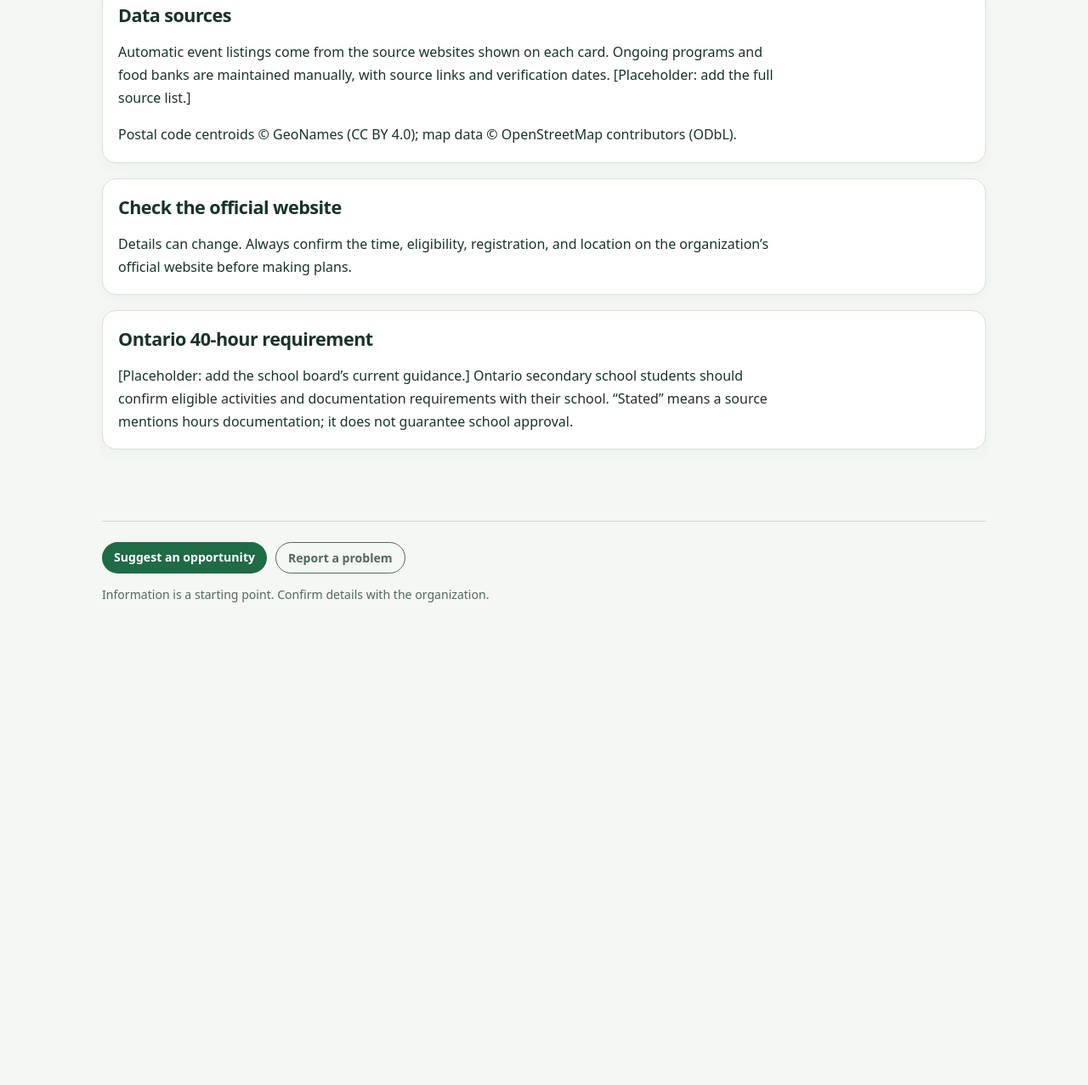
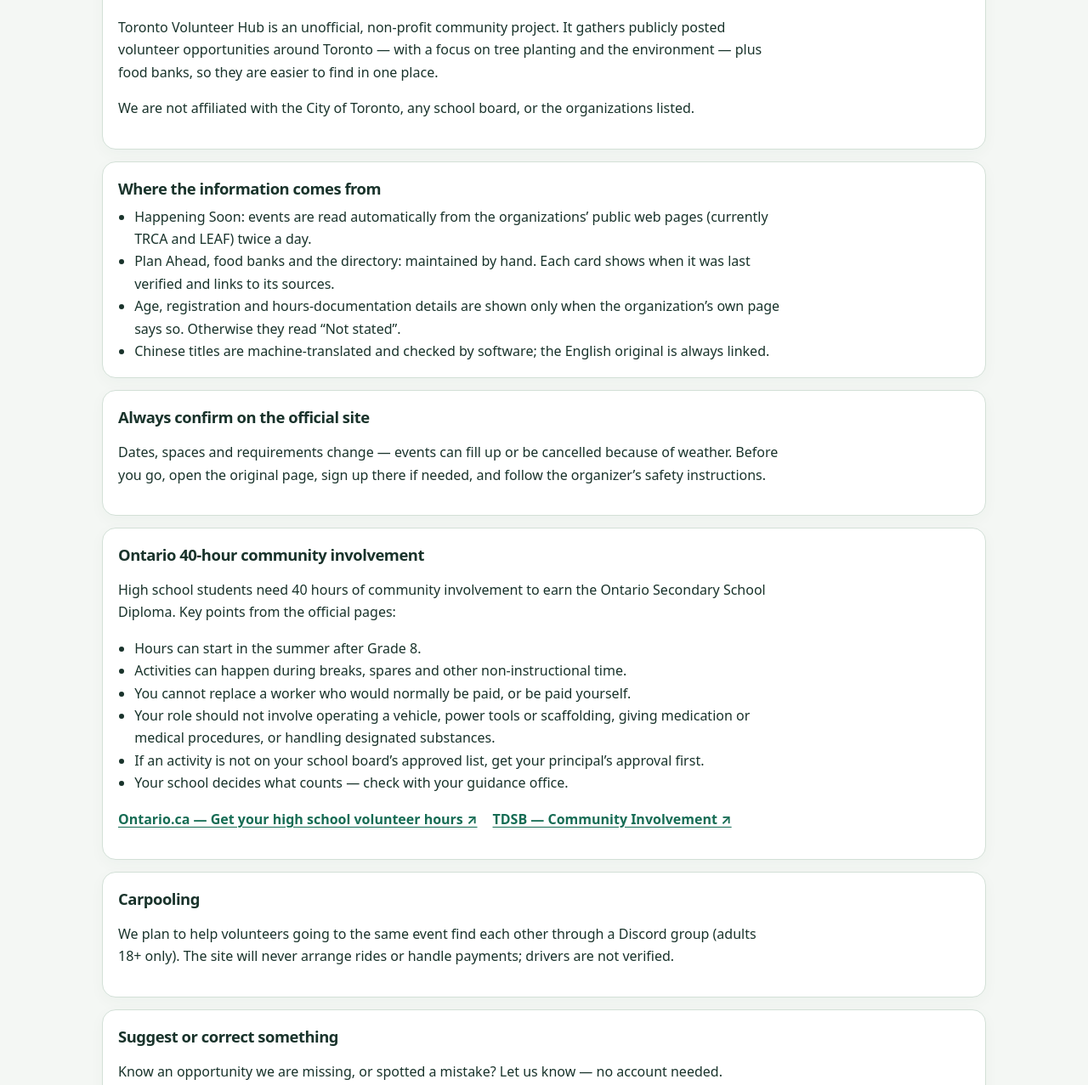
Before and after one commit to tovolunteer/tovolunteer.github.io, an Astro site in the folder site/: page /about in a window 1280 px wide. Shown: the part 301-1578 px from the top of the page at 85% size. Before the commit the page ends 1064 px from the top, so only its background shows below. Built offline with nearby package versions, Linux system fonts and the light colour scheme; Astro itself is replaced by a stand-in of ours.

Commit message:
About page with verified 40-hour rules; replace per-card fetched time with section 'last checked'

```diff
--- a/site/src/components/About.astro
+++ b/site/src/components/About.astro
@@ -1,23 +1,32 @@
 ---
 import Layout from './Layout.astro';
+import { about } from '../i18n/about';
 
 const { t } = Astro.props;
+const sections = about[t.lang === 'zh' ? 'zh' : 'en'];
 ---
 <Layout t={t} page="about" title={t.aboutTitle}>
   <section class="hero">
     <p class="eyebrow">{t.homeEyebrow}</p>
     <h1>{t.aboutTitle}</h1>
-    <p class="lead">{t.intro}</p>
   </section>
   <section class="content-section about-grid">
-    <article class="card"><h2>{t.aboutSourcesTitle}</h2><p>{t.aboutSources}</p><p>{t.geoCredit}</p></article>
-    <article class="card"><h2>{t.officialTitle}</h2><p>{t.officialText}</p></article>
-    <article class="card"><h2>{t.hoursTitle}</h2><p>{t.hoursText}</p></article>
+    {sections.map((s) => (
+      <article class="card">
+        <h2>{s.title}</h2>
+        {s.paras?.map((p) => <p>{p}</p>)}
+        {s.bullets && <ul>{s.bullets.map((b) => <li>{b}</li>)}</ul>}
+        {s.links && <p class="about-links">{s.links.map((l) => <a href={l.href} target="_blank" rel="noopener noreferrer">{l.label} ↗</a>)}</p>}
+      </article>
+    ))}
+    <p class="muted">{t.geoCredit}</p>
   </section>
 </Layout>
 
 <style>
-  .about-grid { display: grid; gap: 18px; }
-  .about-grid h2 { font-size: 1.35rem; }
-  .about-grid p { line-height: 1.7; max-width: 780px; margin-bottom: 0; }
+  .about-grid { display: grid; gap: 14px; }
+  .about-grid h2 { font-size: 1.15rem; margin-top: 0; }
+  .about-grid p, .about-grid li { line-height: 1.65; max-width: 780px; }
+  .about-grid ul { padding-left: 1.2rem; margin: 8px 0 0; }
+  .about-links { display: flex; flex-wrap: wrap; gap: 6px 18px; font-weight: 700; }
 </style>
--- a/site/src/components/Home.astro
+++ b/site/src/components/Home.astro
@@ -43,7 +43,7 @@ const category = (value) => t.categories[value] || t.categories.other;
   {hasAutoEvents && <section class="content-section automatic-section" aria-labelledby="automatic-heading">
     <div class="section-heading">
       <h2 id="automatic-heading">{t.autoTitle}</h2>
-      <p>{t.autoIntro}</p>
+      <p>{t.autoIntro} {t.lastChecked} {fullDate(new Date().toISOString())}</p>
     </div>
     <div class="filters" data-event-filters role="group" aria-label={t.filters}>
       <label>{t.category}
@@ -75,7 +75,6 @@ const category = (value) => t.categories[value] || t.categories.other;
             <div class="minor"><dt>{t.registration}</dt><dd>{signup(event.signup_required)}</dd></div>
             <div class="minor"><dt>{t.credit}</dt><dd>{event.credit === 'stated' ? t.creditStated : t.creditNotStated}</dd></div>
             <div class="minor"><dt>{t.source}</dt><dd>{event.source}</dd></div>
-            <div class="minor"><dt>{t.fetched}</dt><dd>{fullDate(event.fetched_at)}</dd></div>
           </dl>
           {(t.lang === 'zh' ? event.summary_zh || event.summary : event.summary) &&
             <p class="muted">{t.lang === 'zh' ? event.summary_zh || event.summary : event.summary}</p>}
--- /dev/null
+++ b/site/src/i18n/about.ts
@@ -0,0 +1,61 @@
+const ONT = 'https://www.ontario.ca/page/get-your-high-school-volunteer-hours';
+const TDSB = 'https://www.tdsb.on.ca/High-School/Going-to-High-School/Beyond-8/Community-Involvement';
+const SUGGEST = 'https://forms.gle/yZb7DKi738pddq2TA';
+const REPORT = 'https://docs.google.com/forms/d/e/1FAIpQLSdLaNO3c7fHfeCD8C29ZKxT5Berbx6g0HisKFY6xK9YeEmDsw/viewform';
+
+export type AboutSection = { title: string; paras?: string[]; bullets?: string[]; links?: { label: string; href: string }[] };
+
+export const about: Record<'en' | 'zh', AboutSection[]> = {
+  en: [
+    { title: 'What this site is', paras: [
+      'Toronto Volunteer Hub is an unofficial, non-profit community project. It gathers publicly posted volunteer opportunities around Toronto — with a focus on tree planting and the environment — plus food banks, so they are easier to find in one place.',
+      'We are not affiliated with the City of Toronto, any school board, or the organizations listed.' ] },
+    { title: 'Where the information comes from', bullets: [
+      'Happening Soon: events are read automatically from the organizations’ public web pages (currently TRCA and LEAF) twice a day.',
+      'Plan Ahead, food banks and the directory: maintained by hand. Each card shows when it was last verified and links to its sources.',
+      'Age, registration and hours-documentation details are shown only when the organization’s own page says so. Otherwise they read “Not stated”.',
+      'Chinese titles are machine-translated and checked by software; the English original is always linked.' ] },
+    { title: 'Always confirm on the official site', paras: [
+      'Dates, spaces and requirements change — events can fill up or be cancelled because of weather. Before you go, open the original page, sign up there if needed, and follow the organizer’s safety instructions.' ] },
+    { title: 'Ontario 40-hour community involvement', paras: [
+      'High school students need 40 hours of community involvement to earn the Ontario Secondary School Diploma. Key points from the official pages:' ],
+      bullets: [
+        'Hours can start in the summer after Grade 8.',
+        'Activities can happen during breaks, spares and other non-instructional time.',
+        'You cannot replace a worker who would normally be paid, or be paid yourself.',
+        'Your role should not involve operating a vehicle, power tools or scaffolding, giving medication or medical procedures, or handling designated substances.',
+        'If an activity is not on your school board’s approved list, get your principal’s approval first.',
+        'Your school decides what counts — check with your guidance office.' ],
+      links: [ { label: 'Ontario.ca — Get your high school volunteer hours', href: ONT }, { label: 'TDSB — Community Involvement', href: TDSB } ] },
+    { title: 'Carpooling', paras: [
+      'We plan to help volunteers going to the same event find each other through a Discord group (adults 18+ only). The site will never arrange rides or handle payments; drivers are not verified.' ] },
+    { title: 'Suggest or correct something', paras: [ 'Know an opportunity we are missing, or spotted a mistake? Let us know — no account needed.' ],
+      links: [ { label: 'Suggest an opportunity', href: SUGGEST }, { label: 'Report a problem', href: REPORT } ] },
+  ],
+  zh: [
+    { title: '这个网站是什么', paras: [
+      'Toronto Volunteer Hub 是一个非官方、非营利的社区项目。我们把多伦多公开发布的志愿机会（以植树和环保为主）和食物银行信息集中在一处，方便查找。',
+      '本站与多伦多市政府、任何教育局或所列机构均无隶属关系。' ] },
+    { title: '信息从哪里来', bullets: [
+      '近期活动：每天两次自动读取机构的公开网页（目前为 TRCA 和 LEAF）。',
+      '长期项目、食物银行和机构列表：人工维护，每张卡片都写明最后核实日期并附来源链接。',
+      '年龄、报名和时长证明信息，只有机构官网明确写了才显示，否则显示「未注明」。',
+      '中文标题由机器翻译并经程序核对，每条都附英文原文链接。' ] },
+    { title: '请以官网为准', paras: [
+      '日期、名额和要求随时会变，活动可能满员或因天气取消。出发前请打开原文页面，需要报名的在官网报名，并遵守主办方的安全要求。' ] },
+    { title: '安省高中 40 小时社区服务', paras: [
+      '安省高中生毕业（OSSD）需要完成 40 小时社区服务。官方页面的要点：' ],
+      bullets: [
+        '8 年级结束后的暑假就可以开始累计。',
+        '可以在课间、空课等非上课时间进行。',
+        '不能顶替通常有薪水的工作人员，自己也不能领报酬。',
+        '不能操作车辆、电动工具或脚手架，不能给药或做医疗操作，不能接触指定危险物质。',
+        '活动不在教育局认可清单上的，要先获得校长批准。',
+        '具体是否算时长由学校决定，请向学校辅导处确认。' ],
+      links: [ { label: 'Ontario.ca — 高中志愿时长（英文）', href: ONT }, { label: 'TDSB — 社区服务（英文）', href: TDSB } ] },
+    { title: '拼车', paras: [
+      '我们计划通过 Discord 群帮助去同一个活动的志愿者互相联系（仅限 18 岁以上）。本站不安排行程、不经手任何费用，也不审核司机。' ] },
+    { title: '推荐或纠错', paras: [ '知道我们漏掉的机会，或发现错误？告诉我们，无需注册账号。' ],
+      links: [ { label: '推荐一个活动', href: SUGGEST }, { label: '报告错误', href: REPORT } ] },
+  ],
+};
--- a/site/src/i18n/en.ts
+++ b/site/src/i18n/en.ts
@@ -12,6 +12,7 @@ export const en = {
   about: 'About',
   switchLanguage: '中文',
   autoTitle: 'Happening Soon',
+  lastChecked: 'Last checked:',
   autoIntro: 'Upcoming events you can jump into — refreshed twice a day.',
   manualTitle: 'Plan Ahead',
   manualIntro: 'Ongoing programs — check requirements and sign up in advance.',
--- a/site/src/i18n/zh.ts
+++ b/site/src/i18n/zh.ts
@@ -12,6 +12,7 @@ export const zh = {
   about: '关于',
   switchLanguage: 'EN',
   autoTitle: '近期活动 · 说走就走',
+  lastChecked: '最后检查：',
   autoIntro: '最近可以直接参加的活动，每天自动更新两次。',
   manualTitle: '长期项目 · 提前规划',
   manualIntro: '长期志愿项目，需要提前了解要求并报名。',
```
